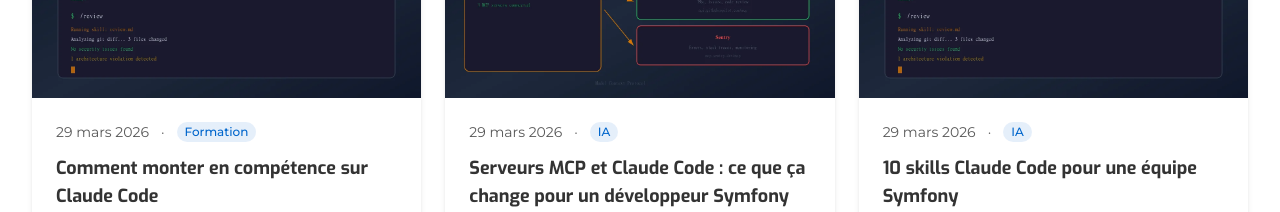
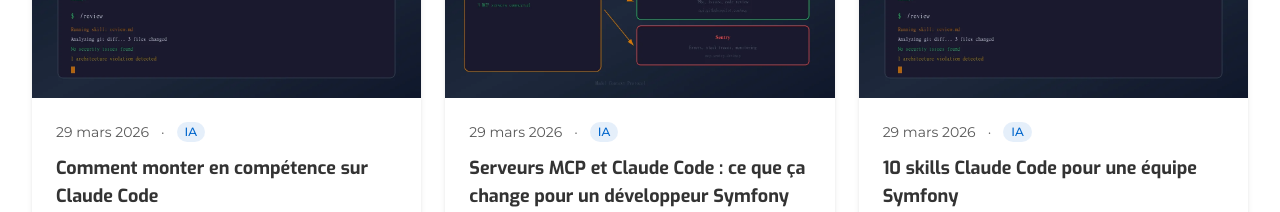
Before and after one commit to efficience-it/website, a Next.js app: page /blog in a window 1280 px wide. Shown: the part 1260-1472 px from the top of the page. Built offline with nearby package versions, Linux system fonts and the light colour scheme.

Commit message:
update (#711)
* fix

* fix

* fix

```diff
--- a/content/blog/api-rest-les-bonnes-pratiques.mdx
+++ b/content/blog/api-rest-les-bonnes-pratiques.mdx
@@ -2,7 +2,7 @@
 title: "API REST en PHP : bonnes pratiques pour concevoir des applications professionnelles"
 date: "2023-07-18"
 author: "Efficience IT"
-category: "Formation"
+category: "PHP"
 excerpt: "Dans le monde du web, API est l'acronyme d'Application Programming Interface, traduit en français par interface de programmation d'application."
 image: "/images/blog/api-rest.webp"
 updatedAt: "2026-01-13"
--- a/content/blog/arrives-au-max-des-id-int-2147483647.mdx
+++ b/content/blog/arrives-au-max-des-id-int-2147483647.mdx
@@ -2,7 +2,7 @@
 title: "Arrivés au max des ID INT (2 147 483 647) : comment migrer vers BIGINT"
 date: "2022-02-11"
 author: "Louis-Arnaud Catoire"
-category: "Formation"
+category: "Architecture"
 excerpt: "Les développeurs rencontrent le défi d'atteindre la limite maximale des identifiants INT dans MySQL. Quand cela se produit, tout se bloque."
 image: "/images/blog/mysql-max-id.webp"
 proficiencyLevel: "Expert"
--- a/content/blog/guide-de-migration-dans-un-projet-symfony.mdx
+++ b/content/blog/guide-de-migration-dans-un-projet-symfony.mdx
@@ -2,7 +2,7 @@
 title: "Guide pratique : réussir une montée de version Symfony"
 date: "2023-07-17"
 author: "Efficience IT"
-category: "Formation"
+category: "Symfony"
 excerpt: "Le framework Symfony est en constante évolution comme de nombreux aspects du développement web. Efficience IT surveille ces changements de près."
 image: "/images/blog/migration-symfony.webp"
 proficiencyLevel: "Expert"
--- a/content/blog/les-bundles-les-plus-utilises-dans-les-projets-symfony.mdx
+++ b/content/blog/les-bundles-les-plus-utilises-dans-les-projets-symfony.mdx
@@ -2,7 +2,7 @@
 title: "Bundles Symfony les plus utilisés : incontournables pour vos projets"
 date: "2023-07-18"
 author: "Efficience IT"
-category: "Formation"
+category: "Symfony"
 excerpt: "Les bundles, ou packages en français, désignent un regroupement de plusieurs fichiers ou logiciels livrés comme un ensemble logique de fonctionnalités."
 image: "/images/blog/bundles-symfony.webp"
 updatedAt: "2026-01-13"
--- a/content/blog/monter-en-competence-claude-code.mdx
+++ b/content/blog/monter-en-competence-claude-code.mdx
@@ -2,7 +2,7 @@
 title: "Comment monter en compétence sur Claude Code"
 date: "2026-03-29"
 author: "Efficience IT"
-category: "Formation"
+category: "IA"
 excerpt: "CLAUDE.md, skills, hooks, serveurs MCP : les fonctionnalités clés de Claude Code et les bonnes pratiques pour devenir un utilisateur avancé."
 image: "/images/blog/monter-en-competence-claude-code.webp"
 proficiencyLevel: "Beginner"
--- a/content/blog/que-vaut-rest-face-a-son-nouveau-challenger-graphql.mdx
+++ b/content/blog/que-vaut-rest-face-a-son-nouveau-challenger-graphql.mdx
@@ -2,7 +2,7 @@
 title: "Que vaut REST face à son nouveau challenger GraphQL ?"
 date: "2022-02-11"
 author: "Louis-Arnaud Catoire"
-category: "Formation"
+category: "Architecture"
 excerpt: "REST s'est imposé comme un style architectural dominant pour la transmission de données via HTTP. GraphQL est positionné comme son remplaçant."
 image: "/images/blog/rest-vs-graphql.webp"
 updatedAt: "2026-01-13"
--- a/content/blog/quelles-sont-les-differences-entre-symfony-messenger-php-enqueue-quoi-utiliser.mdx
+++ b/content/blog/quelles-sont-les-differences-entre-symfony-messenger-php-enqueue-quoi-utiliser.mdx
@@ -3,7 +3,7 @@
 date: "2026-03-10"
 updatedAt: "2026-03-26"
 author: "Louis-Arnaud Catoire"
-category: "Formation"
+category: "Symfony"
 excerpt: "PHP Enqueue est quasi abandonné depuis 2023. Symfony Messenger s'est imposé comme le standard du messaging asynchrone en PHP."
 image: "/images/blog/messenger-vs-enqueue.webp"
 ---
--- a/content/blog/symfony-pour-les-moldus.mdx
+++ b/content/blog/symfony-pour-les-moldus.mdx
@@ -2,7 +2,7 @@
 title: "Symfony pour les moldus"
 date: "2022-02-11"
 author: "Louis-Arnaud Catoire"
-category: "Formation"
+category: "Symfony"
 excerpt: "Symfony est un framework écrit en PHP. Découvrez pourquoi les développeurs l'utilisent et quels sont ses avantages pour vos projets web."
 image: "/images/blog/symfony-moldus.webp"
 proficiencyLevel: "Beginner"
--- a/content/blog/tout-savoir-sur-la-mise-en-cache-tips.mdx
+++ b/content/blog/tout-savoir-sur-la-mise-en-cache-tips.mdx
@@ -2,7 +2,7 @@
 title: "Tout savoir sur la mise en cache"
 date: "2022-11-23"
 author: "Louis-Arnaud Catoire"
-category: "Formation"
+category: "Architecture"
 excerpt: "Le cache fonctionne comme la RAM : c'est un type de mémoire conçu pour booster les performances. Découvrez les principes, usages et bonnes pratiques."
 image: "/images/blog/mise-en-cache.webp"
 updatedAt: "2026-01-13"
--- a/src/app/article/[slug]/page.tsx
+++ b/src/app/article/[slug]/page.tsx
@@ -1,7 +1,7 @@
 import { notFound } from "next/navigation";
 import Image from "next/image";
 import Link from "next/link";
-import { getAllPosts, getPostBySlug, getCategorySlug, getPostsByCategory, extractHeadings, readingTime } from "@/lib/blog";
+import { getAllPosts, getPostBySlug, getCategorySlug, getPostsByCategory, extractHeadings, isSymfonyAuditCategory, isTechCategory, readingTime } from "@/lib/blog";
 import Container from "@/components/ui/Container";
 import Button from "@/components/ui/Button";
 import MarkdownContent from "@/components/ui/MarkdownContent";
@@ -22,8 +22,6 @@
 import { getAuthorSchema } from "@/data/authors";
 import FadeIn from "@/components/ui/FadeIn";
 import ScrollDepthTracker from "@/components/ui/ScrollDepthTracker";
-
-const TECH_CATEGORIES = ["Outils", "Formation", "Projet", "Green IT"];
 
 function splitContentAfterThirdH2(content: string): [string, string] | null {
   const h2Regex = /^## /gm;
@@ -90,7 +88,7 @@
 
   const url = `${BASE_URL}/article/${slug}`;
 
-  const isTech = TECH_CATEGORIES.includes(post.category);
+  const isTech = isTechCategory(post.category);
 
   const headings = extractHeadings(post.content);
 
@@ -240,25 +238,24 @@
                     return <MarkdownContent content={post.content} />;
                   }
                   const [firstPart, secondPart] = parts;
-                  const isSymfony =
-                    post.category && TECH_CATEGORIES.includes(post.category);
+                  const wantsSymfonyAudit = isSymfonyAuditCategory(post.category);
                   return (
                     <>
                       <MarkdownContent content={firstPart} />
                       <div className="my-8 rounded-lg bg-primary/5 p-6 text-center">
                         <p className="font-display text-lg font-semibold text-dark">
-                          {isSymfony
+                          {wantsSymfonyAudit
                             ? "Besoin d'un regard expert sur votre code Symfony ?"
                             : "Besoin d'accompagnement sur votre projet ?"}
                         </p>
                         <Button
                           href={
-                            isSymfony ? "/audit-symfony-gratuit" : "/contact"
+                            wantsSymfonyAudit ? "/audit-symfony-gratuit" : "/contact"
                           }
                           className="mt-3"
                           variant="outline"
                         >
-                          {isSymfony
+                          {wantsSymfonyAudit
                             ? "Demander un audit gratuit"
                             : "Parlons-en"}
                         </Button>
--- a/src/app/blog/[category]/page.tsx
+++ b/src/app/blog/[category]/page.tsx
@@ -16,21 +16,28 @@
 import CallToAction from "@/components/sections/CallToAction";
 
 const categoryDescriptions: Record<string, string> = {
+  Agence:
+    "Vie d'agence, recrutement et organisation : les coulisses d'Efficience IT.",
   Architecture:
     "Patterns et décisions techniques : architecture hexagonale, microservices, DDD, CQRS et conception d'applications maintenables.",
-  Outils:
-    "Symfony, PHP, Docker, CI/CD : nos guides pratiques sur les outils que nous utilisons au quotidien en mission.",
+  DevOps:
+    "Pipelines CI/CD, conteneurisation, infrastructure as code et déploiement continu pour des stacks PHP et Symfony fiables.",
   Formation:
     "Montée en compétences, certifications et événements tech : ressources pour progresser sur Symfony et l'écosystème PHP.",
+  "Green IT":
+    "Éco-conception web, sobriété numérique et bonnes pratiques pour réduire l'impact environnemental de vos applications.",
+  IA: "Intelligence artificielle appliquée au développement web : LLM, RAG, agents et intégration dans vos projets Symfony.",
+  JavaScript:
+    "Frameworks JavaScript modernes : Node.js, React, Vue.js, Next.js et bonnes pratiques pour des interfaces performantes.",
   PHP: "L'écosystème PHP : évolution du langage, standards PSR, outils d'analyse statique et runtime.",
   Projet:
     "Retours de mission, architecture logicielle et bonnes pratiques pour mener à bien vos projets web.",
-  Agence:
-    "Vie d'agence, recrutement et organisation : les coulisses d'Efficience IT.",
-  "Green IT":
-    "Éco-conception web, sobriété numérique et bonnes pratiques pour réduire l'impact environnemental de vos applications.",
   "Qualité de code":
     "Analyse statique, tests, conventions et outils pour produire un code PHP fiable et maintenable.",
+  Symfony:
+    "Le framework Symfony en profondeur : composants, bonnes pratiques, montées de version et architecture pour applications professionnelles.",
+  "Sécurité":
+    "Sécurité applicative : OWASP, authentification, gestion des secrets, audits et bonnes pratiques pour vos applications web.",
 };
 
 interface BlogCategoryPageProps {
--- a/src/lib/blog.ts
+++ b/src/lib/blog.ts
@@ -93,6 +93,32 @@
   "Sécurité": "securite",
 };
 
+const TECH_CATEGORIES = new Set([
+  "Symfony",
+  "PHP",
+  "Architecture",
+  "DevOps",
+  "Qualité de code",
+  "Sécurité",
+  "IA",
+  "JavaScript",
+]);
+
+const SYMFONY_AUDIT_CATEGORIES = new Set([
+  "Symfony",
+  "PHP",
+  "Architecture",
+  "Qualité de code",
+]);
+
+export function isTechCategory(category: string): boolean {
+  return TECH_CATEGORIES.has(category);
+}
+
+export function isSymfonyAuditCategory(category: string): boolean {
+  return SYMFONY_AUDIT_CATEGORIES.has(category);
+}
+
 const slugToCategoryMap: Record<string, string> = Object.fromEntries(
   Object.entries(categorySlugMap).map(([name, slug]) => [slug, name]),
 );
```
Also changed, not shown: 1 other file (tests, documents, lock files or other folders).
